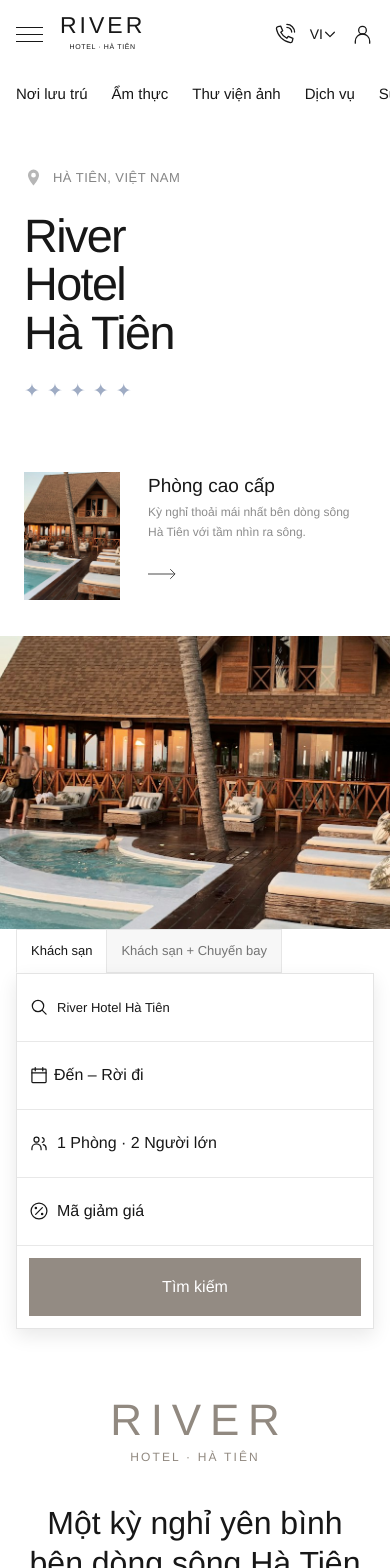
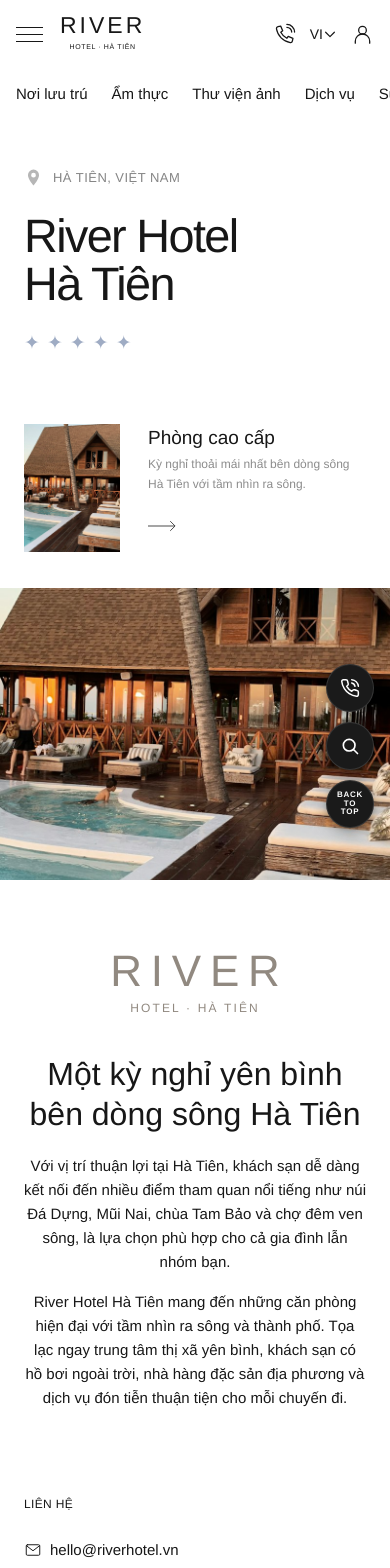
Before and after one commit to giahuy1675/web_khach_san_ht, a Next.js app: page / in a window 390 px wide. Shown: the top 1568 px of the page. Built offline with nearby package versions, Linux system fonts and the light colour scheme.

Commit message:
Add floating action buttons: Back to Top, Search, and Call hotline; redesign mobile booking search trigger

```diff
--- a/src/config/bookingSearch.ts
+++ b/src/config/bookingSearch.ts
@@ -18,4 +18,15 @@ export const bookingSearchConfig = {
   discountLabel: "Mã giảm giá",
   searchLabel: "Tìm kiếm",
   editLabel: "Chỉnh sửa tìm kiếm",
+  modal: {
+    title: "Tìm kiếm",
+    openLabel: "Tìm kiếm phòng",
+    closeLabel: "Đóng",
+  },
+  fieldLabels: {
+    destination: "Khách sạn, thành phố hoặc điểm đến",
+    date: "Lịch",
+    guests: "Khách",
+    discount: "Loại chiết khấu",
+  },
 } as const;
--- a/src/config/home.ts
+++ b/src/config/home.ts
@@ -1,7 +1,7 @@
 export const homeContent = {
   intro: {
     eyebrow: "HÀ TIÊN, VIỆT NAM",
-    title: "River\nHotel\nHà Tiên",
+    title: "River Hotel\nHà Tiên",
     image: "/images/mega-menu/stay.jpg",
     featured: {
       title: "Phòng cao cấp",
--- a/src/features/booking-search/components/BookingSearchBar.module.css
+++ b/src/features/booking-search/components/BookingSearchBar.module.css
@@ -105,6 +105,16 @@
 
 .animated {
   transition: transform 320ms cubic-bezier(0.22, 1, 0.36, 1);
+}
+
+.fieldGroup {
+  display: contents;
+}
+
+.fieldLabel,
+.modalHeader,
+.modalTabs {
+  display: none;
 }
 
 .field {
@@ -317,97 +327,253 @@
     grid-column: 1 / -1;
     margin: 12px;
   }
-
-  .pinned {
-    min-height: 44px;
-    padding-left: 0;
-    grid-template-columns: 1.4fr 1fr 0.8fr 0.8fr 56px;
 }
 
-  .pinned .searchButton {
-    width: auto;
-    min-height: 44px;
-    margin: 0;
+@media (max-width: 900px) {
+  /* Điện thoại: form mở dạng toàn màn hình khi bấm nút cố định ở đáy. */
+  .tabsSlot {
+    display: none;
   }
 
-  .pinned .field {
-    min-height: 44px;
-    padding-right: clamp(12px, 2vw, 32px);
-    padding-left: clamp(12px, 2vw, 32px);
-    border-bottom: 0;
+  .searchSlot {
+    position: static;
+    z-index: auto;
+    height: 0 !important;
+  }
+
+  .searchForm {
+    display: none;
+  }
+
+  .searchForm.modalOpen {
+    position: fixed;
+    z-index: 20;
+    inset: 0;
+    display: flex;
+    width: 100%;
+    min-height: 0;
+    flex-direction: column;
+    margin: 0;
+    border: 0;
+    overflow-y: auto;
+    background: #fff;
+    box-shadow: none;
+    animation: modal-in 300ms cubic-bezier(0.22, 1, 0.36, 1);
+  }
+
+  .modalHeader {
+    position: relative;
+    display: flex;
+    height: 64px;
+    flex: 0 0 auto;
+    align-items: center;
+    justify-content: center;
+    border-bottom: 1px solid #ebebeb;
+  }
+
+  .modalHeader h2 {
+    margin: 0;
+    font-family: var(--font-brand);
+    font-size: 24px;
+    font-weight: 400;
+  }
+
+  .modalClose {
+    position: absolute;
+    right: 12px;
+    display: grid;
+    width: 40px;
+    height: 40px;
+    place-items: center;
+    border: 0;
+    padding: 0;
+    background: transparent;
+    color: var(--color-muted);
+    cursor: pointer;
+  }
+
+  .modalClose svg {
+    width: 20px;
+    height: 20px;
+    fill: none;
+    stroke: currentColor;
+    stroke-width: 1.3;
+  }
+
+  .modalTabs {
+    display: flex;
+    flex: 0 0 auto;
+    margin: 16px 24px 0;
+  }
+
+  .fieldGroup {
+    display: block;
+    flex: 0 0 auto;
+    margin: 24px 24px 0;
+  }
+
+  .fieldGroup:last-of-type {
+    margin-bottom: 32px;
+  }
+
+  .fieldLabel {
+    display: block;
+    margin-bottom: 12px;
+    font-size: 16px;
+    line-height: 24px;
+  }
+
+  .searchForm .field {
+    min-height: 56px;
+    gap: 12px;
+    border: 1px solid #d9d9d9;
+    padding: 0 16px;
+  }
+
+  .searchForm .field input,
+  .searchForm .fieldButton {
+    font-size: 14px;
+  }
+
+  .searchForm .searchButton {
+    min-height: 56px;
+    flex: 0 0 auto;
+    margin: auto 24px 24px;
+    font-size: 15px;
   }
 }
 
-@media (max-width: 820px) {
-  .pinned {
-    top: var(--spacing-header-mobile);
-  }
+/* Tiện ích nổi: Nút gọi, Tìm kiếm, Back to top */
+.floatingActions {
+  position: fixed;
+  z-index: 15;
+  right: 24px;
+  bottom: 28px;
+  display: flex;
+  flex-direction: column;
+  align-items: center;
+  gap: 12px;
+  pointer-events: none;
+  transition:
+    opacity 260ms cubic-bezier(0.4, 0, 0.2, 1),
+    transform 260ms cubic-bezier(0.4, 0, 0.2, 1);
 }
 
-@media (max-width: 600px) {
-  .tabsOuter,
-  .searchForm:not(.pinned) {
-    width: calc(100% - 32px);
+.floatingActionsHidden {
+  opacity: 0;
+  pointer-events: none;
+  transform: translateY(20px);
 }
 
-  .tabs {
-    min-height: 44px;
+.fabButton {
+  position: relative;
+  display: flex;
+  width: 50px;
+  height: 50px;
+  flex-direction: column;
+  align-items: center;
+  justify-content: center;
+  border-radius: 50%;
+  border: 1px solid rgba(255, 255, 255, 0.12);
+  background: #1a1a1a;
+  color: #ffffff;
+  box-shadow: 0 5px 16px rgb(0 0 0 / 28%), 0 2px 5px rgb(0 0 0 / 14%);
+  cursor: pointer;
+  pointer-events: auto;
+  text-decoration: none;
+  padding: 0;
+  outline: none;
+  user-select: none;
+  -webkit-tap-highlight-color: transparent;
+  transition:
+    transform 220ms cubic-bezier(0.34, 1.56, 0.64, 1),
+    background-color 200ms ease,
+    box-shadow 200ms ease,
+    border-color 200ms ease;
 }
 
-  .tabsSlot {
-    min-height: 44px;
+.fabButton:hover {
+  background: #000000;
+  color: #ffffff;
+  transform: translateY(-2px) scale(1.05);
+  box-shadow: 0 8px 24px rgb(0 0 0 / 38%);
+  border-color: rgba(255, 255, 255, 0.25);
 }
 
-  .activeTab,
-  .inactiveTab {
-    min-width: 0;
-    padding: 0 14px;
-    font-size: 13px;
+.fabButton:active {
+  transform: scale(0.92);
+  background: #2b2b2b;
 }
 
-  .pinned {
-    top: var(--spacing-header-mobile);
-    width: 100%;
+.fabButton:focus-visible {
+  outline: 2px solid var(--color-ink);
+  outline-offset: 3px;
 }
 
-  .field {
-    min-height: 68px;
-    gap: 8px;
-    padding: 0 12px;
+.fabIcon {
+  width: 22px;
+  height: 22px;
+  display: block;
 }
 
-  .field > svg {
+.callFab {
+  color: #ffffff;
+}
+
+.searchFab {
+  color: #ffffff;
+}
+
+.backToTopFab {
+  color: #ffffff;
+}
+
+.backToTopText {
+  display: flex;
+  flex-direction: column;
+  align-items: center;
+  justify-content: center;
+  font-family: inherit;
+  font-size: 8.5px;
+  font-weight: 800;
+  line-height: 1.08;
+  letter-spacing: 0.8px;
+  text-align: center;
+  text-transform: uppercase;
+  color: #ffffff;
+}
+
+.backToTopText span {
+  display: block;
+}
+
+@media (max-width: 900px) {
+  .floatingActions {
+    right: 16px;
+    bottom: max(16px, env(safe-area-inset-bottom));
+    gap: 10px;
+  }
+
+  .fabButton {
+    width: 48px;
+    height: 48px;
+  }
+
+  .fabIcon {
     width: 20px;
     height: 20px;
   }
 
-  .field input,
-  .field select,
-  .dateField input {
-    font-size: 13px;
-  }
-
-  .dateField {
-    gap: 5px;
+  .backToTopText {
+    font-size: 8px;
+    letter-spacing: 0.7px;
   }
 }
 
-@media (max-width: 390px) {
-  .searchForm:not(.pinned) {
-    grid-template-columns: 1fr;
-  }
-
-  .pinned {
-    grid-template-columns: 1fr 1fr 56px;
-  }
-
-  .pinned .destinationField,
-  .pinned .discountField {
-    display: none;
-  }
-
-  .field {
-    border-right: 0;
+@keyframes modal-in {
+  from {
+    opacity: 0;
+    transform: translateY(24px);
   }
 }
 
--- a/src/features/booking-search/components/BookingSearchBar.tsx
+++ b/src/features/booking-search/components/BookingSearchBar.tsx
@@ -1,7 +1,8 @@
 "use client";
 
-import { useCallback, useState } from "react";
+import { useCallback, useEffect, useState } from "react";
 import { bookingSearchConfig } from "@/config/bookingSearch";
+import { siteConfig } from "@/config/site";
 import type {
   BookingDateRange,
   BookingPopoverKind,
@@ -34,7 +35,30 @@ export default function BookingSearchBar() {
     petsIncluded: false,
   });
   const [discountCategory, setDiscountCategory] = useState<DiscountCategory>(null);
+  const [isModalOpen, setIsModalOpen] = useState(false);
   const { isPinned, slotHeight, slotRef, formRef } = useAnimatedBookingPin();
+
+  // Trên điện thoại form mở dạng toàn màn hình: khóa cuộn nền, Esc để đóng.
+  useEffect(() => {
+    if (!isModalOpen) {
+      return;
+    }
+
+    const previousOverflow = document.body.style.overflow;
+    const handleKeyDown = (event: KeyboardEvent) => {
+      if (event.key === "Escape") {
+        setIsModalOpen(false);
+      }
+    };
+
+    document.body.style.overflow = "hidden";
+    window.addEventListener("keydown", handleKeyDown);
+
+    return () => {
+      document.body.style.overflow = previousOverflow;
+      window.removeEventListener("keydown", handleKeyDown);
+    };
+  }, [isModalOpen]);
 
   const closePopover = useCallback(() => {
     setActivePopover(null);
@@ -79,6 +103,21 @@ export default function BookingSearchBar() {
     setDiscountCategory(category);
   }, []);
 
+  const scrollToTop = useCallback(() => {
+    window.scrollTo({
+      top: 0,
+      behavior: "smooth",
+    });
+  }, []);
+
+  const handleSearchClick = useCallback(() => {
+    if (typeof window !== "undefined" && window.innerWidth <= 900) {
+      setIsModalOpen(true);
+    } else {
+      slotRef.current?.scrollIntoView({ behavior: "smooth", block: "center" });
+    }
+  }, [slotRef]);
+
   const slotStyle = isPinned && slotHeight !== null ? { height: slotHeight } : undefined;
 
   return (
@@ -110,6 +149,7 @@ export default function BookingSearchBar() {
           className={[
             styles.searchForm,
             isPinned ? styles.pinned : "",
+            isModalOpen ? styles.modalOpen : "",
             activePopover ? styles.popoverOpen : "",
           ]
             .filter(Boolean)
@@ -117,7 +157,26 @@ export default function BookingSearchBar() {
           action="#luu-tru"
           method="get"
           role="search"
+          onSubmit={() => setIsModalOpen(false)}
         >
+          <div className={styles.modalHeader}>
+            <h2>{bookingSearchConfig.modal.title}</h2>
+            <button
+              className={styles.modalClose}
+              type="button"
+              aria-label={bookingSearchConfig.modal.closeLabel}
+              onClick={() => setIsModalOpen(false)}
+            >
+              <svg viewBox="0 0 24 24" aria-hidden="true">
+                <path d="m5 5 14 14M19 5 5 19" />
+              </svg>
+            </button>
+          </div>
+          <div className={styles.modalTabs} aria-label={bookingSearchConfig.tabsLabel}>
+            <span className={styles.activeTab}>{bookingSearchConfig.tabs.hotel}</span>
+            <span className={styles.inactiveTab}>{bookingSearchConfig.tabs.package}</span>
+          </div>
+
           <BookingSearchFields
             dateRange={dateRange}
             guests={guests}
@@ -130,6 +189,73 @@ export default function BookingSearchBar() {
           </button>
         </form>
       </div>
+
+      <aside
+        className={`${styles.floatingActions} ${isModalOpen ? styles.floatingActionsHidden : ""}`}
+        aria-label="Tiện ích nhanh"
+      >
+        {/* Nút Gọi Hotline */}
+        <a
+          href={`tel:${siteConfig.footer.phone.replace(/\s+/g, "")}`}
+          className={`${styles.fabButton} ${styles.callFab}`}
+          aria-label={`Gọi hotline ${siteConfig.footer.phone}`}
+          title={`Gọi hotline: ${siteConfig.footer.phone}`}
+        >
+          <svg
+            viewBox="0 0 24 24"
+            className={styles.fabIcon}
+            fill="none"
+            stroke="currentColor"
+            strokeWidth="1.8"
+            strokeLinecap="round"
+            strokeLinejoin="round"
+            aria-hidden="true"
+          >
+            <path d="M22 16.92v3a2 2 0 0 1-2.18 2 19.79 19.79 0 0 1-8.63-3.07 19.5 19.5 0 0 1-6-6 19.79 19.79 0 0 1-3.07-8.67A2 2 0 0 1 4.11 2h3a2 2 0 0 1 2 1.72 12.84 12.84 0 0 0 .7 2.81 2 2 0 0 1-.45 2.11L8.09 9.91a16 16 0 0 0 6 6l1.27-1.27a2 2 0 0 1 2.11-.45 12.84 12.84 0 0 0 2.81.7A2 2 0 0 1 22 16.92z" />
+            <path d="M14.05 2a9 9 0 0 1 8 7.94" />
+            <path d="M14.05 6A5 5 0 0 1 18 10" />
+          </svg>
+        </a>
+
+        {/* Nút Tìm kiếm (thay cho nút tìm kiếm bự ở màn điện thoại) */}
+        <button
+          type="button"
+          className={`${styles.fabButton} ${styles.searchFab}`}
+          aria-haspopup="dialog"
+          aria-label={bookingSearchConfig.modal.openLabel}
+          title={bookingSearchConfig.modal.openLabel}
+          onClick={handleSearchClick}
+        >
+          <svg
+            viewBox="0 0 24 24"
+            className={styles.fabIcon}
+            fill="none"
+            stroke="currentColor"
+            strokeWidth="2"
+            strokeLinecap="round"
+            strokeLinejoin="round"
+            aria-hidden="true"
+          >
+            <circle cx="11" cy="11" r="7" />
+            <path d="m16.5 16.5 4.5 4.5" />
+          </svg>
+        </button>
+
+        {/* Nút Back to top */}
+        <button
+          type="button"
+          className={`${styles.fabButton} ${styles.backToTopFab}`}
+          onClick={scrollToTop}
+          aria-label="Cuộn lên đầu trang"
+          title="Về đầu trang"
+        >
+          <span className={styles.backToTopText}>
+            <span>BACK</span>
+            <span>TO</span>
+            <span>TOP</span>
+          </span>
+        </button>
+      </aside>
 
       {activePopover && popoverAnchor && (
         <BookingPopover
--- a/src/features/booking-search/hooks/useAnimatedBookingPin.ts
+++ b/src/features/booking-search/hooks/useAnimatedBookingPin.ts
@@ -3,6 +3,8 @@
 import { useEffect, useRef, useState } from "react";
 
 const PIN_OFFSET = 24;
+// Dưới ngưỡng này thanh tìm kiếm xếp nhiều hàng nên không ghim (tránh để lại khoảng trống lớn).
+const PIN_MEDIA_QUERY = "(min-width: 1101px)";
 
 export default function useAnimatedBookingPin() {
   const [isPinned, setIsPinned] = useState(false);
@@ -11,12 +13,13 @@ export default function useAnimatedBookingPin() {
   const formRef = useRef<HTMLFormElement>(null);
 
   useEffect(() => {
+    const media = window.matchMedia(PIN_MEDIA_QUERY);
     let pinned = false;
     let frame = 0;
 
     const update = () => {
       frame = 0;
-      const shouldPin = window.scrollY > PIN_OFFSET;
+      const shouldPin = media.matches && window.scrollY > PIN_OFFSET;
 
       if (shouldPin === pinned) {
         return;
@@ -41,9 +44,11 @@ export default function useAnimatedBookingPin() {
 
     update();
     window.addEventListener("scroll", handleScroll, { passive: true });
+    media.addEventListener("change", handleScroll);
 
     return () => {
       window.removeEventListener("scroll", handleScroll);
+      media.removeEventListener("change", handleScroll);
       window.cancelAnimationFrame(frame);
     };
   }, []);
--- a/src/features/home/components/HomeIntro.module.css
+++ b/src/features/home/components/HomeIntro.module.css
@@ -36,11 +36,11 @@
 }
 
 .title {
-  max-width: 10ch;
+  max-width: 12ch;
   margin: 36px 0 0;
   color: var(--color-ink);
   font-family: var(--font-brand);
-  font-size: clamp(3.25rem, 4.8vw, 4.5rem);
+  font-size: clamp(3.5rem, 5.8vw, 5.5rem);
   font-weight: 400;
   letter-spacing: -0.035em;
   line-height: 1.04;
@@ -104,9 +104,9 @@
   }
 
   .title {
-    max-width: 10ch;
+    max-width: 12ch;
     margin-top: 24px;
-    font-size: clamp(3rem, 9vw, 4.5rem);
+    font-size: clamp(3rem, 10vw, 4.75rem);
   }
 
   .visual {
```
Also changed, not shown: src/features/booking-search/components/BookingSearchFields.tsx (+12 -0 lines). Lines whose indentation alone changed are shown as unchanged.
